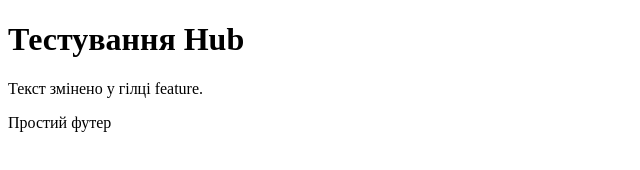
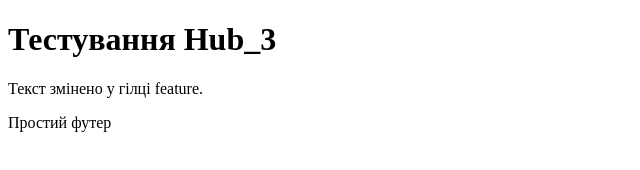
Before and after one commit to ipikalovzk41fbmi28-eng/labW_4, a plain HTML site: page index.html in a window 1280 px wide. Shown: the full height of the page, 0-640 px from the left. Drawn offline with Linux system fonts and the light colour scheme.

Commit message:
Test 1
Test 2

Test 3

```diff
--- a/index.html
+++ b/index.html
@@ -5,7 +5,7 @@
     <title>Git Practice</title>
 </head>
 <body>
-    <h1>Тестування Hub</h1>
+    <h1>Тестування Hub_3</h1>
     <p>Текст змінено у гілці feature.</p>
     <footer>Простий футер</footer>
 </body>
```
